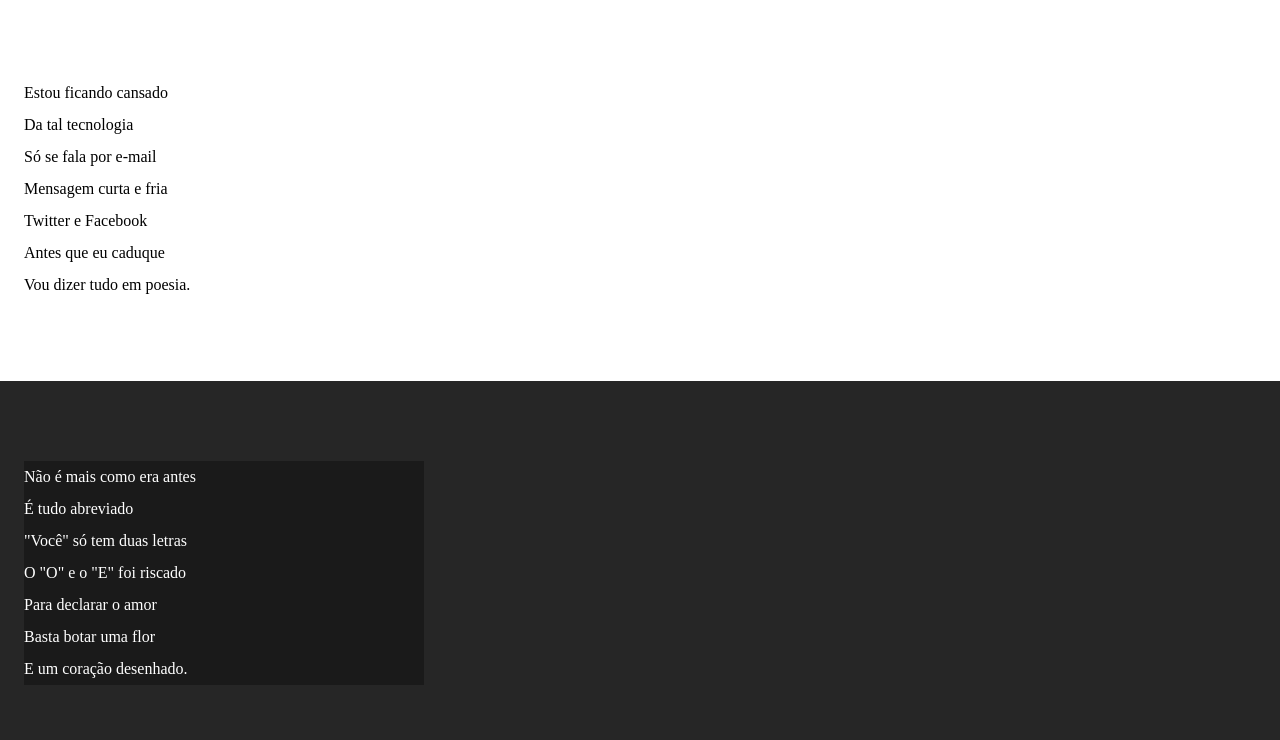
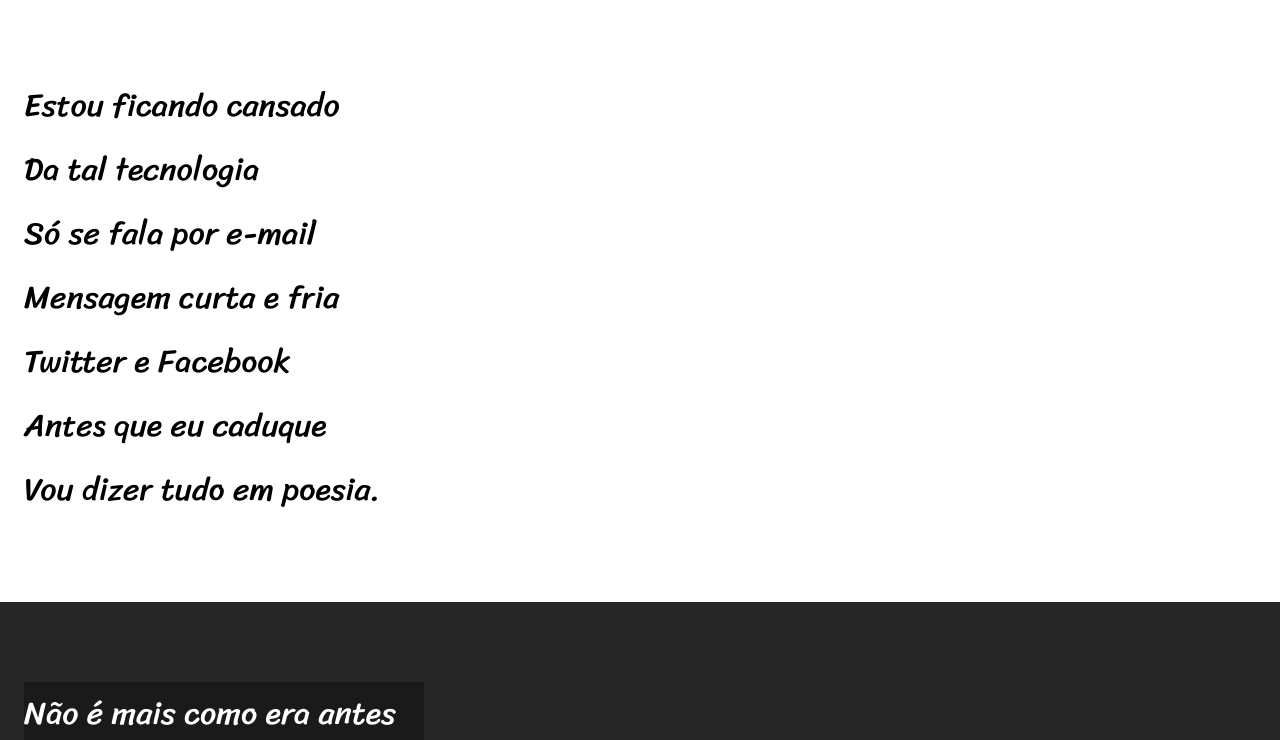
Before and after one commit to Mael1107/HTML-CSS, a plain HTML site: page EXERCICIOS/project-cordel/index.html in a window 1280 px wide. Shown: the part 195-935 px from the top of the page. Drawn offline with Linux system fonts and the light colour scheme.

Commit message:
Update cordel.css

```diff
--- a/EXERCICIOS/project-cordel/style/cordel.css
+++ b/EXERCICIOS/project-cordel/style/cordel.css
@@ -1,5 +1,12 @@
 @charset "UTF-8";
+@import url('https://fonts.googleapis.com/css2?family=Passion+One:wght@400;700;900&display=swap');
+@import url('https://fonts.googleapis.com/css2?family=Sriracha&display=swap');
 
+:root {
+    --font-padrao: Verdana, Geneva, Tahoma, sans-serif;
+    --font-conteudo: "Sriracha", cursive;
+    --font-titulo: "Passion One", sans-serif;
+}
 * {
     margin: 0px;
     padding: 0px;
@@ -8,6 +15,7 @@
 html, body {
     background-color: darkgray;
     min-height: 100%;
+    font-family:var(--font-padrao);
 }
 header {
     background-color: black;
@@ -21,6 +29,7 @@ header h1 {
     font-size: 4em;
     padding-top: 50px;
     font-variant: small-caps;
+    font-family: var(--font-titulo);
 }
 
 header p {
@@ -59,7 +68,9 @@ section {
     padding-left:3vh;
     padding-top: 10vh;
     padding-bottom:10vh;
-    line-height: 2em
+    line-height: 2em;
+    font-family:var(--font-conteudo);
+    font-size:2em;
 }
 
 .imagem p {
```
